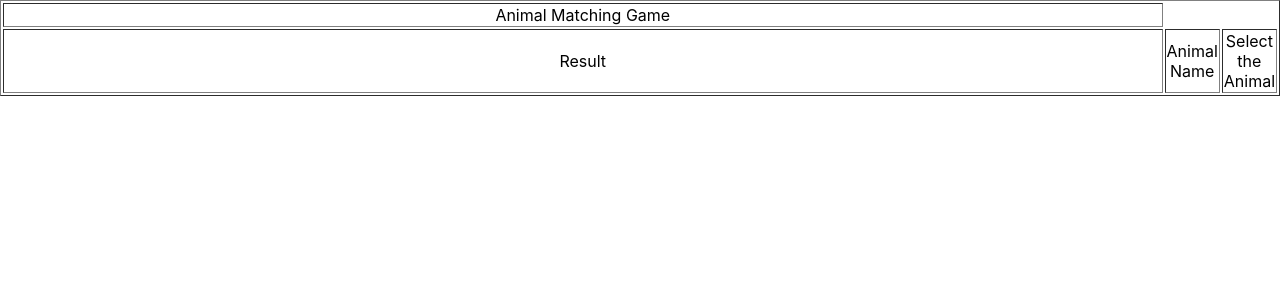
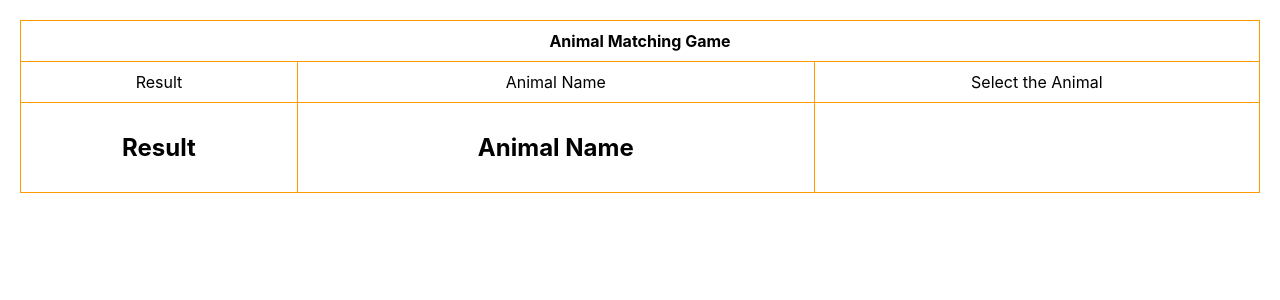
Before and after one commit to IT3133-Project/Assignment-04, a React (Create React App) app in the folder assignment04/: page / in a window 1280 px wide. Shown: the top 300 px of the page. Built offline with nearby package versions, Linux system fonts and the light colour scheme.

Commit message:
feat: Enhance AnimalTable layout with CSS and additional table structure

```diff
--- /dev/null
+++ b/assignment04/src/assets/css/compo.css
@@ -0,0 +1,19 @@
+.gameContainer{
+    text-align: center;
+    margin: 20px;
+}
+
+.game-table{
+    margin: 0 auto;
+    border-collapse: collapse;
+    width: 100%;
+    border: 1px solid #ff9900;
+}
+
+.game-table th,
+.game-table td{
+    border: 1px solid #ff9900;
+    padding: 10px;
+    text-align: center;
+    vertical-align: top;
+}
--- a/assignment04/src/component/AnimalTable.js
+++ b/assignment04/src/component/AnimalTable.js
@@ -1,14 +1,15 @@
 import React from 'react'
 import {animals} from '../assets/AnimalsDb';
+import '../assets/css/compo.css'
 
 
 function AnimalTable(props) {
   return (
-    <div>
-        <table width={"100%"} border={1}>
+    <div className='gameContainer'>
+        <table className='game-table'>
             <thead>
                 <tr >
-                    <td width="100%">Animal Matching Game</td>
+                    <th colspan="3">Animal Matching Game</th>
                 </tr>
                 <tr>
                     <td >Result</td>
@@ -16,6 +17,19 @@ function AnimalTable(props) {
                     <td>Select the Animal</td>
                 </tr>
             </thead>
+            <tbody>
+                <tr>
+                    <td><h2>Result</h2></td>
+
+                    <td><h2>Animal Name</h2></td>
+                    <td>
+                        <div>
+
+                        </div>
+                    </td>
+                </tr>
+
+            </tbody>
         </table>
     </div>
   )
```
